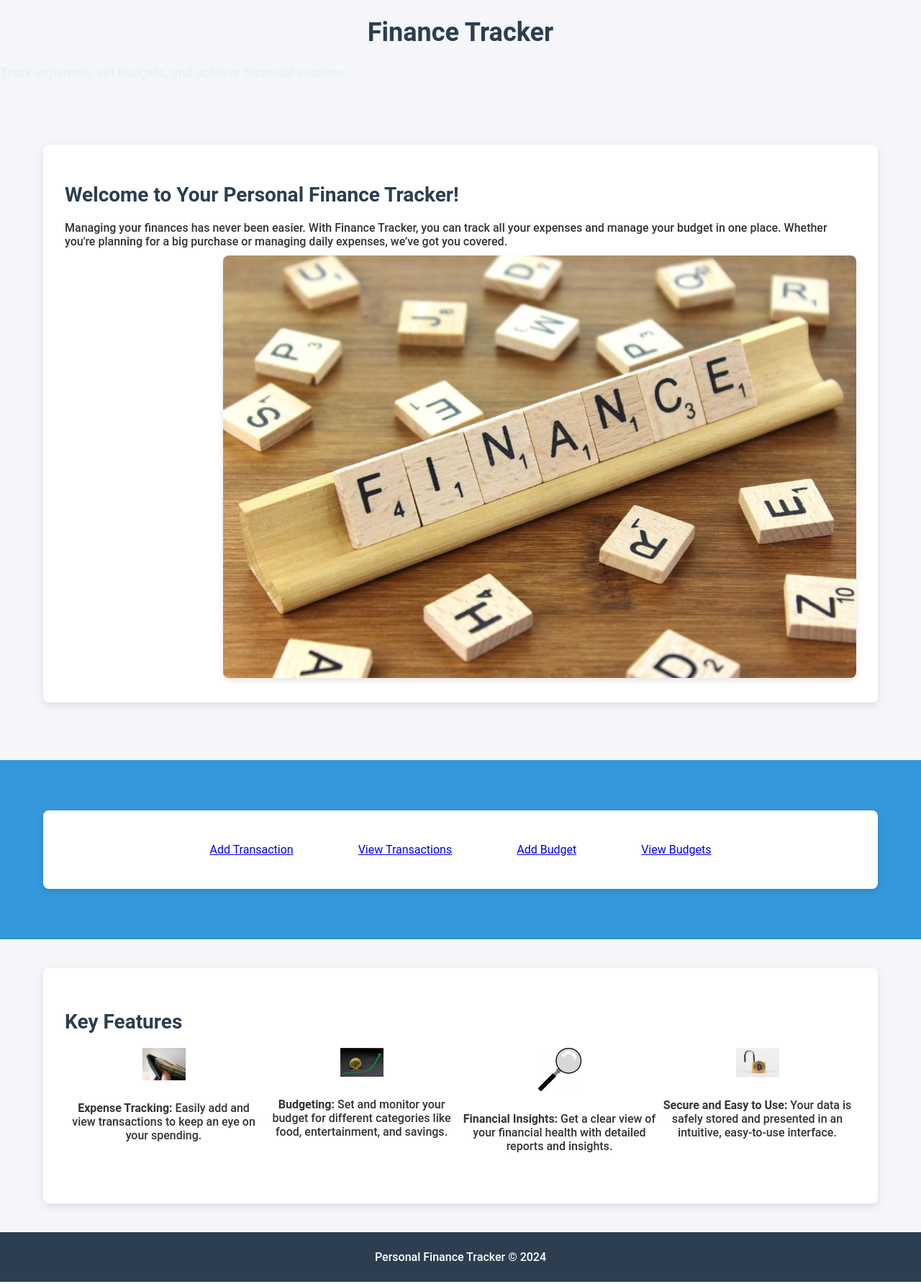
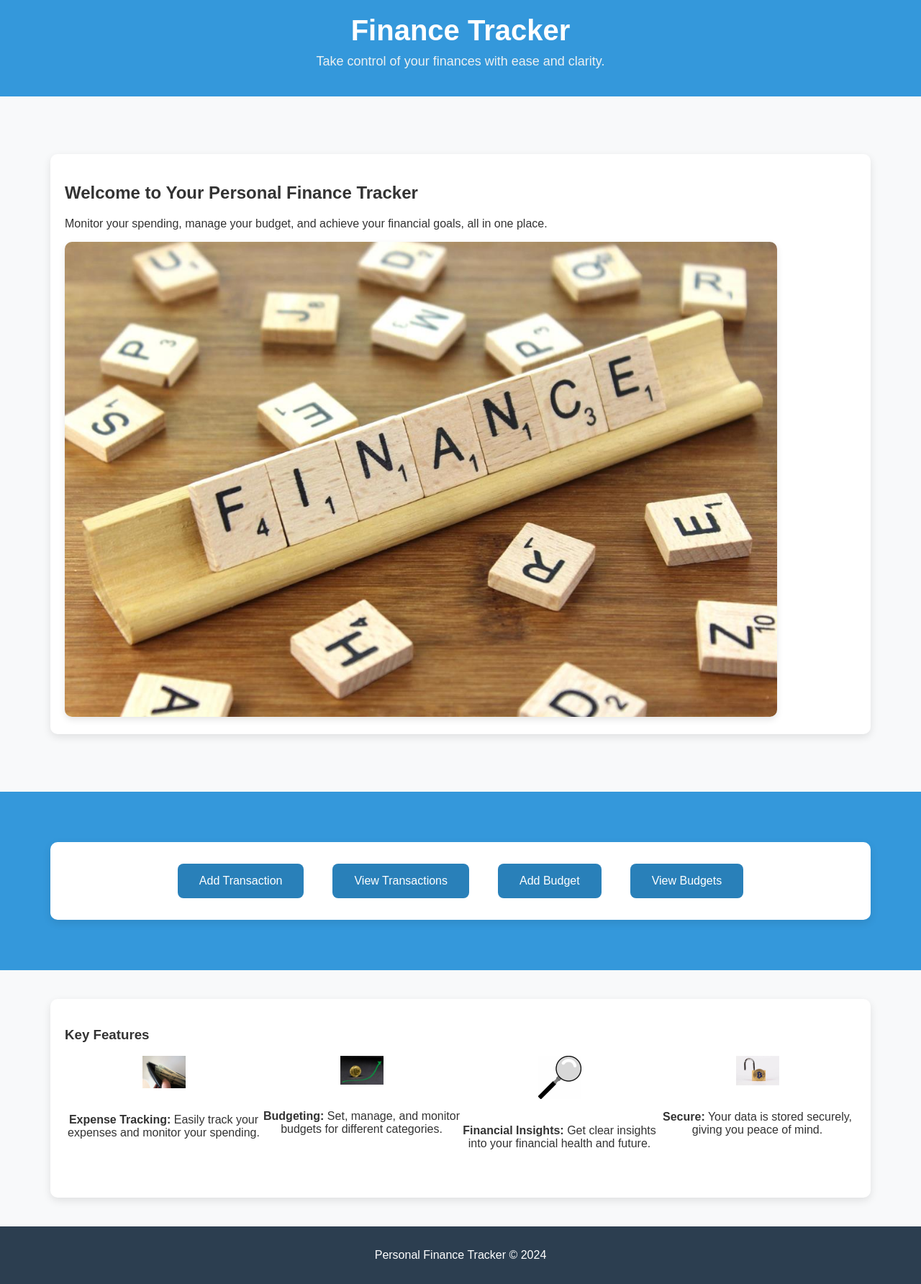
Before and after one commit to TheDude4445/finance-tracker, a Flask app: page / in a window 1280 px wide. Shown: the whole page at 72% size. Run offline with Flask 3, Linux system fonts and the light colour scheme.

Commit message:
trying a new style

```diff
--- a/static/css/style.css
+++ b/static/css/style.css
@@ -1,7 +1,7 @@
 /* General Styling */
 body {
-    font-family: 'Roboto', sans-serif;
-    background-color: #f4f6f9;
+    font-family: 'Poppins', sans-serif;
+    background-color: #f8f9fa;
     margin: 0;
     padding: 0;
     color: #333;
@@ -10,39 +10,30 @@ body {
 .container {
     max-width: 1100px;
     margin: 40px auto;
-    padding: 30px;
+    padding: 20px;
     background-color: white;
-    border-radius: 8px;
+    border-radius: 10px;
     box-shadow: 0 4px 12px rgba(0, 0, 0, 0.1);
     text-align: left;
 }
 
-h1, h2, h3 {
-    color: #2c3e50;
+/* Header Styling */
+header {
+    background-color: #3498db;
+    color: white;
+    text-align: center;
+    padding: 20px 0;
 }
 
-h1 {
-    font-size: 36px;
-    font-weight: 700;
-    text-align: center;
+.header-container h1 {
+    font-size: 40px;
+    margin: 0;
 }
 
-h2, h3 {
-    font-size: 28px;
-    margin-bottom: 20px;
-}
-
-p, label {
-    font-size: 16px;
-    margin: 10px 0;
-    font-weight: 500;
-}
-
-/* Tagline Styling */
 header .tagline {
     font-size: 18px;
+    margin-top: 10px;
     color: #ecf0f1;
-    margin-top: 10px;
 }
 
 /* Welcome Section */
@@ -50,46 +41,50 @@ header .tagline {
     display: flex;
     justify-content: space-between;
     align-items: center;
-    padding: 40px 0;
+    margin: 40px 0;
 }
 
 .welcome-content {
     flex: 1;
-    margin-right: 30px;
-}
-
-.welcome-image {
-    flex: 1;
-    text-align: right;
+    margin-right: 40px;
 }
 
 .welcome-image img {
-    max-width: 80%;
+    max-width: 90%;
+    border-radius: 10px;
+    box-shadow: 0 4px 10px rgba(0, 0, 0, 0.1);
+}
+
+/* Buttons */
+button, a.button {
+    display: inline-block;
+    background-color: #2980b9;
+    color: white;
+    padding: 15px 30px;
+    text-align: center;
+    text-decoration: none;
     border-radius: 8px;
-    box-shadow: 0 4px 10px rgba(0, 0, 0, 0.1);
+    font-size: 16px;
+    margin: 10px;
+    transition: background-color 0.3s ease, transform 0.3s ease;
+}
+
+button:hover, a.button:hover {
+    background-color: #1f638b;
+    transform: scale(1.05);
 }
 
 /* CTA Buttons Section */
 .cta-buttons {
+    text-align: center;
+    padding: 30px 0;
     background-color: #3498db;
-    padding: 30px 0;
-    text-align: center;
 }
 
 .cta-buttons .container {
     display: flex;
     justify-content: center;
-    gap: 30px;
-}
-
-.cta-buttons .button {
-    padding: 15px 30px;
-    font-size: 16px;
-    transition: background-color 0.3s ease;
-}
-
-.cta-buttons .button:hover {
-    background-color: #2980b9;
+    gap: 20px;
 }
 
 /* Features Section */
@@ -139,14 +134,13 @@ footer {
         font-size: 24px;
     }
 
-    button, a.button {
-        font-size: 14px;
-        padding: 10px 15px;
-    }
-
     .welcome-section {
         flex-direction: column;
         text-align: center;
+    }
+
+    .welcome-content {
+        margin: 0;
     }
 
     .welcome-image img {
--- a/templates/index.html
+++ b/templates/index.html
@@ -9,16 +9,18 @@
 <body>
 
 <header>
-    <h1>Finance Tracker</h1>
-    <p class="tagline">Track expenses, set budgets, and achieve financial success.</p>
+    <div class="header-container">
+        <h1>Finance Tracker</h1>
+        <p class="tagline">Take control of your finances with ease and clarity.</p>
+    </div>
 </header>
 
-<!-- Main Welcome Section with an Image -->
+<!-- Main Welcome Section -->
 <section class="welcome-section">
-    <div class="container">
+    <div class="container welcome-container">
         <div class="welcome-content">
-            <h2>Welcome to Your Personal Finance Tracker!</h2>
-            <p>Managing your finances has never been easier. With Finance Tracker, you can track all your expenses and manage your budget in one place. Whether you're planning for a big purchase or managing daily expenses, we’ve got you covered.</p>
+            <h2>Welcome to Your Personal Finance Tracker</h2>
+            <p>Monitor your spending, manage your budget, and achieve your financial goals, all in one place.</p>
         </div>
         <div class="welcome-image">
             <img src="/static/img/welcome-placeholder.jpg" alt="Welcome to Finance Tracker">
@@ -43,19 +45,19 @@
         <div class="features">
             <div class="feature">
                 <img src="/static/img/expense-icon.jpg" alt="Expense Tracking">
-                <p><strong>Expense Tracking:</strong> Easily add and view transactions to keep an eye on your spending.</p>
+                <p><strong>Expense Tracking:</strong> Easily track your expenses and monitor your spending.</p>
             </div>
             <div class="feature">
                 <img src="/static/img/budget-icon.jpeg" alt="Budgeting">
-                <p><strong>Budgeting:</strong> Set and monitor your budget for different categories like food, entertainment, and savings.</p>
+                <p><strong>Budgeting:</strong> Set, manage, and monitor budgets for different categories.</p>
             </div>
             <div class="feature">
                 <img src="/static/img/insight-icon.jpg" alt="Financial Insights">
-                <p><strong>Financial Insights:</strong> Get a clear view of your financial health with detailed reports and insights.</p>
+                <p><strong>Financial Insights:</strong> Get clear insights into your financial health and future.</p>
             </div>
             <div class="feature">
                 <img src="/static/img/security-icon.jpg" alt="Security">
-                <p><strong>Secure and Easy to Use:</strong> Your data is safely stored and presented in an intuitive, easy-to-use interface.</p>
+                <p><strong>Secure:</strong> Your data is stored securely, giving you peace of mind.</p>
             </div>
         </div>
     </div>
```
